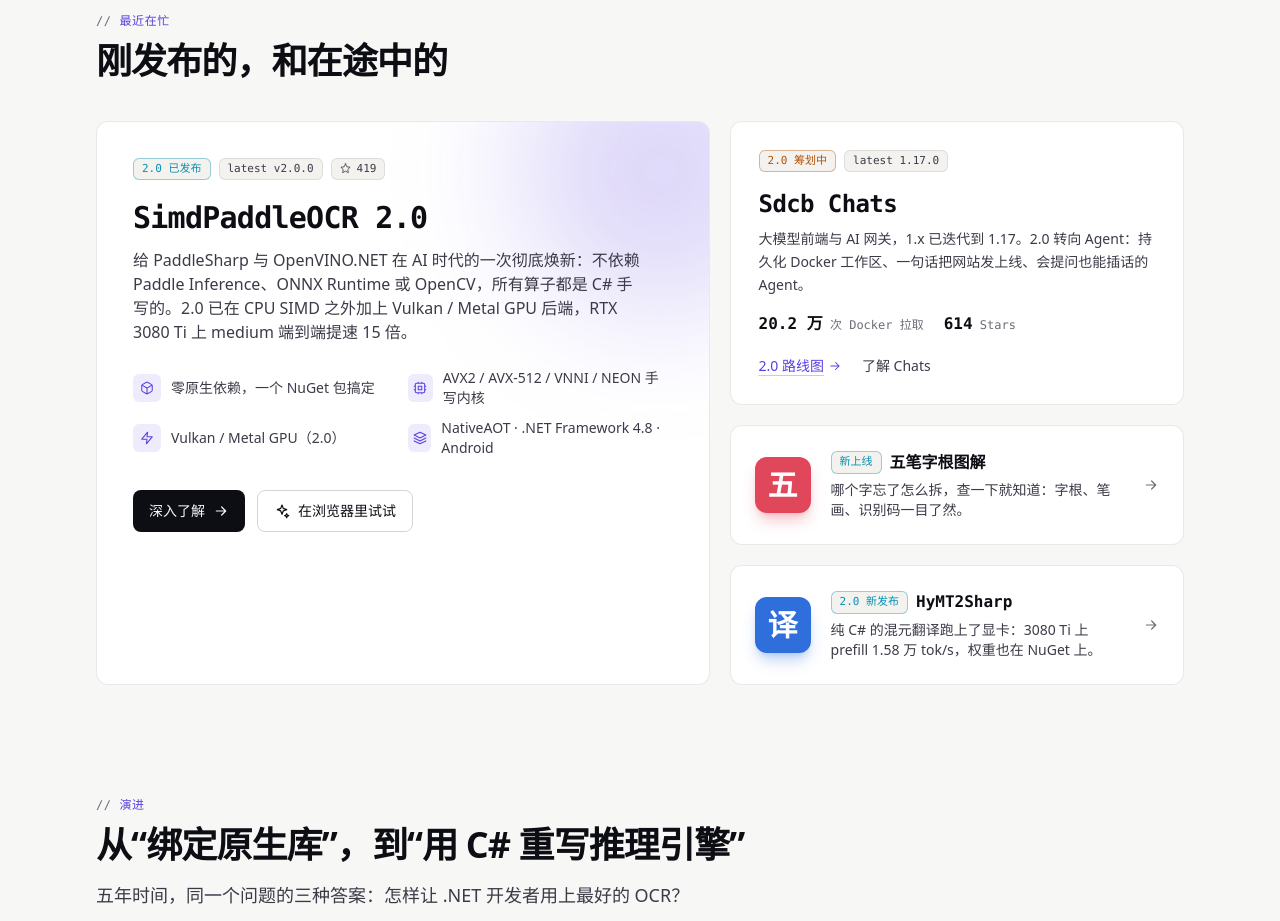
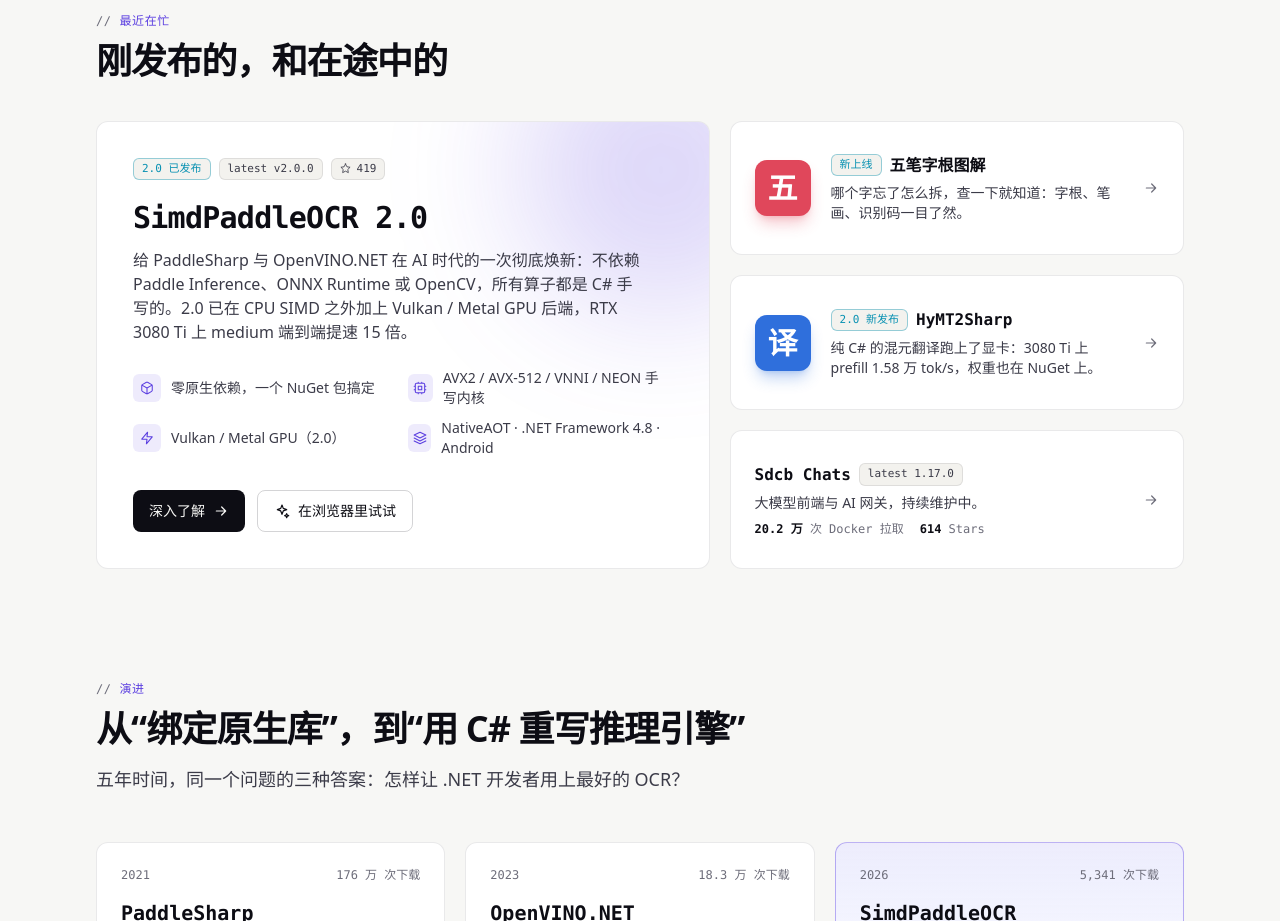
Before and after one commit to sdcb/sdcb.ai, an Astro site: page / in a window 1280 px wide. Shown: the part 1040-1961 px from the top of the page. Built offline with nearby package versions, Linux system fonts and the light colour scheme; Astro itself is replaced by a stand-in of ours; no server answers.

Commit message:
Tone down Chats on home, bump actions to Node 24

```diff
--- a/src/views/Home.astro
+++ b/src/views/Home.astro
@@ -174,31 +174,7 @@
       </article>
 
       <div class="grid gap-5">
-        <article class="card flex flex-col p-7" data-reveal style="--delay:80ms">
-          <div class="flex flex-wrap items-center gap-2">
-            <span class="chip border-warn/40 text-warn">{L('2.0 筹划中', '2.0 in planning')}</span>
-            {chatsRelease && <span class="chip">latest {chatsRelease.name}</span>}
-          </div>
-          <h3 class="mt-4 font-mono text-2xl font-bold tracking-tight">Sdcb Chats</h3>
-          <p class="mt-2 text-sm leading-relaxed text-fg-soft">
-            {
-              L(
-                '大模型前端与 AI 网关，1.x 已迭代到 1.17。2.0 转向 Agent：持久化 Docker 工作区、一句话把网站发上线、会提问也能插话的 Agent。',
-                'LLM front-end and AI gateway, now at 1.17. 2.0 turns to agents: persistent Docker workspaces, shipping websites from chat, and an agent that asks and listens.',
-              )
-            }
-          </p>
-          <div class="mt-4 flex gap-5 font-mono text-xs text-fg-mute">
-            <span><b class="text-base text-fg">{fmtNumber(dockerPulls(['chats']), lang)}</b> {L('次 Docker 拉取', 'Docker pulls')}</span>
-            <span><b class="text-base text-fg" data-repo-stars="chats">{fmtNumber(repo('chats')?.stars ?? 0, 'en')}</b> Stars</span>
-          </div>
-          <div class="mt-5 flex gap-5 text-sm">
-            <a href={href(lang, '/chats') + '#roadmap'} class="link inline-flex items-center gap-1">{L('2.0 路线图', '2.0 roadmap')} <Icon name="arrowRight" size={14} /></a>
-            <a href={href(lang, '/chats')} class="inline-flex items-center gap-1 text-fg-soft hover:text-fg">{L('了解 Chats', 'About Chats')}</a>
-          </div>
-        </article>
-
-        <a href={href(lang, '/wubi')} class="card group flex items-center gap-5 p-6" data-reveal style="--delay:160ms">
+        <a href={href(lang, '/wubi')} class="card group flex items-center gap-5 p-6" data-reveal style="--delay:80ms">
           <span class="grid size-14 shrink-0 place-items-center rounded-xl bg-[#e0475b] text-3xl font-semibold text-white shadow-lg shadow-[#e0475b]/30">五</span>
           <div class="min-w-0">
             <div class="flex items-center gap-2">
@@ -212,7 +188,7 @@
           <Icon name="arrowRight" class="shrink-0 text-fg-mute transition-transform group-hover:translate-x-0.5 group-hover:text-fg" />
         </a>
 
-        <a href={href(lang, '/hymt2sharp')} class="card group flex items-center gap-5 p-6" data-reveal style="--delay:240ms">
+        <a href={href(lang, '/hymt2sharp')} class="card group flex items-center gap-5 p-6" data-reveal style="--delay:160ms">
           <span class="grid size-14 shrink-0 place-items-center rounded-xl bg-[#2f6fdc] text-3xl font-semibold text-white shadow-lg shadow-[#2f6fdc]/30">译</span>
           <div class="min-w-0">
             <div class="flex items-center gap-2">
@@ -222,6 +198,21 @@
             <p class="mt-1.5 text-sm text-fg-soft">
               {L('纯 C# 的混元翻译跑上了显卡：3080 Ti 上 prefill 1.58 万 tok/s，权重也在 NuGet 上。', 'Pure-C# Hunyuan translation on the GPU: 15.8k tok/s prefill on a 3080 Ti, weights on NuGet.')}
             </p>
+          </div>
+          <Icon name="arrowRight" class="shrink-0 text-fg-mute transition-transform group-hover:translate-x-0.5 group-hover:text-fg" />
+        </a>
+
+        <a href={href(lang, '/chats')} class="card group flex items-center gap-5 p-6" data-reveal style="--delay:240ms">
+          <div class="min-w-0 flex-1">
+            <div class="flex flex-wrap items-center gap-2">
+              <h3 class="font-mono font-semibold">Sdcb Chats</h3>
+              {chatsRelease && <span class="chip">latest {chatsRelease.name}</span>}
+            </div>
+            <p class="mt-1.5 text-sm text-fg-soft">{L('大模型前端与 AI 网关，持续维护中。', 'LLM front-end and AI gateway, actively maintained.')}</p>
+            <div class="mt-2 flex gap-4 font-mono text-xs text-fg-mute">
+              <span><b class="text-fg">{fmtNumber(dockerPulls(['chats']), lang)}</b> {L('次 Docker 拉取', 'Docker pulls')}</span>
+              <span><b class="text-fg" data-repo-stars="chats">{fmtNumber(repo('chats')?.stars ?? 0, 'en')}</b> Stars</span>
+            </div>
           </div>
           <Icon name="arrowRight" class="shrink-0 text-fg-mute transition-transform group-hover:translate-x-0.5 group-hover:text-fg" />
         </a>
```
Also changed, not shown: .github/workflows/deploy.yml.
